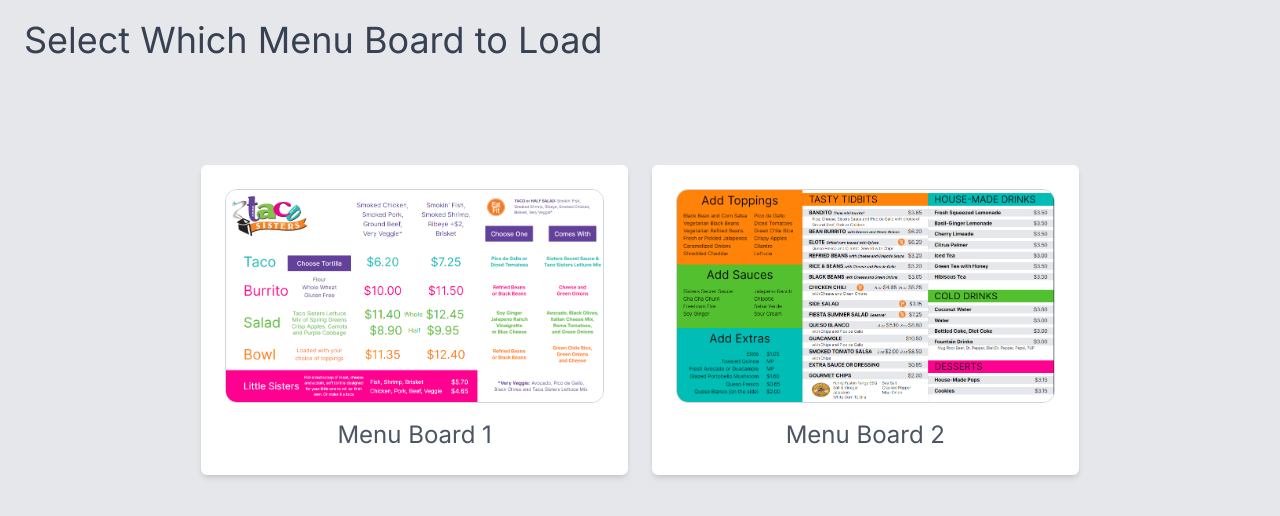
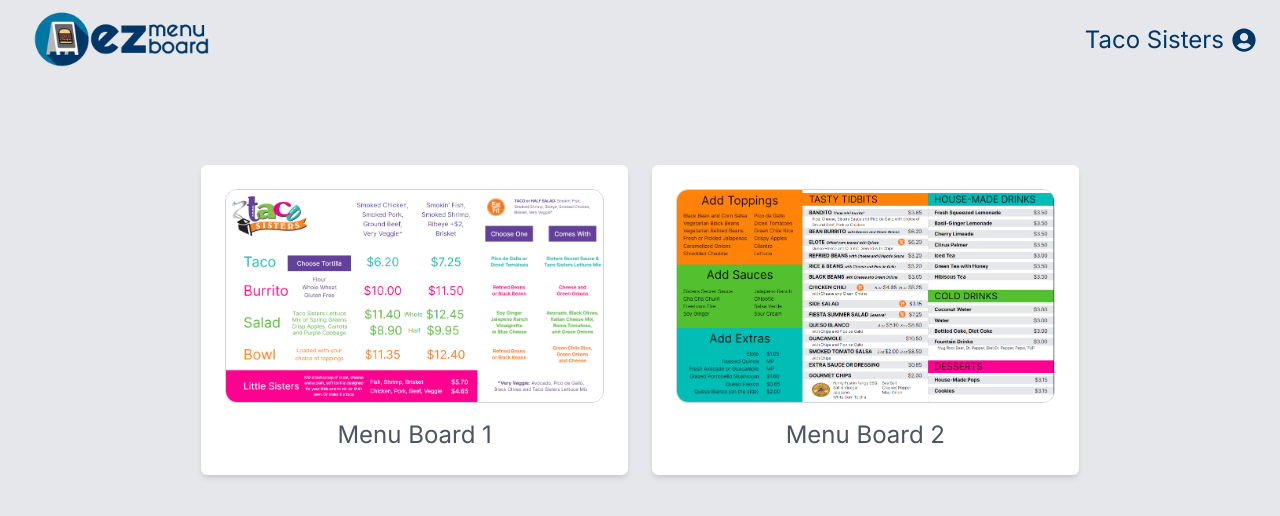
Before and after one commit to liftoffcreative-us/menuboards, a Next.js app: page / in a window 1280 px wide. Shown: the top 516 px of the page. Built offline with nearby package versions, Linux system fonts and the light colour scheme.

Commit message:
added ezmenu logos

```diff
--- a/app/layout.js
+++ b/app/layout.js
@@ -4,8 +4,8 @@
 const inter = Inter({ subsets: ['latin'] })
 
 export const metadata = {
-  title: 'Create Next App',
-  description: 'Generated by create next app',
+  title: 'Digital Menuboards',
+  description: 'Unique Digitial Menu Boards created by EZMenuBoards',
 }
 
 export default function RootLayout({ children }) {
--- a/app/page.js
+++ b/app/page.js
@@ -1,14 +1,21 @@
 import Image from 'next/image'
 import board2 from '../public/board2.png'
 import board1 from '../public/board1.png'
+import ezmenu from '../public/ezmenu.png'
+import { FaUserCircle } from "react-icons/fa"
 import Link from 'next/link'
 
 
 export default function Home() {
   return (
     <main className="flex flex-col min-h-screen min-w-screen bg-gray-200">
-      <div className='flex items-center w-full h-[10vh] py-2 pl-6 '>
-        <h1 className='text-4xl text-gray-700'>Select Which Menu Board to Load</h1>
+      <div className='flex items-center justify-between w-full h-[10vh]  pl-6 '>
+        <Image src={ezmenu} alt="ezmenuboard logo" className='h-5/6 w-auto' />
+        <div className='flex items-center gap-2 text-2xl mx-6 text-ezblue'>
+          <h1 >Taco Sisters</h1>
+          <FaUserCircle/>
+        </div>
+
       </div>
       <div className='flex w-full h-[90vh] '>
         <div className='flex w-full h-full'>
--- a/package.json
+++ b/package.json
@@ -9,9 +9,10 @@
     "lint": "next lint"
   },
   "dependencies": {
+    "next": "14.0.3",
     "react": "^18",
     "react-dom": "^18",
-    "next": "14.0.3"
+    "react-icons": "^4.12.0"
   },
   "devDependencies": {
     "autoprefixer": "^10.0.1",
--- a/tailwind.config.js
+++ b/tailwind.config.js
@@ -18,7 +18,7 @@
         'tacopink': '#ff0090',
         'tacoorange': '#ff8309',
         'tacogreen': '#53c02f',
-        'ezblue': '#154785',
+        'ezblue': '#003768',
 
 
       },
```
Also changed, not shown: public/ezmenu.png (added), 1 other file (tests, documents, lock files or other folders).
